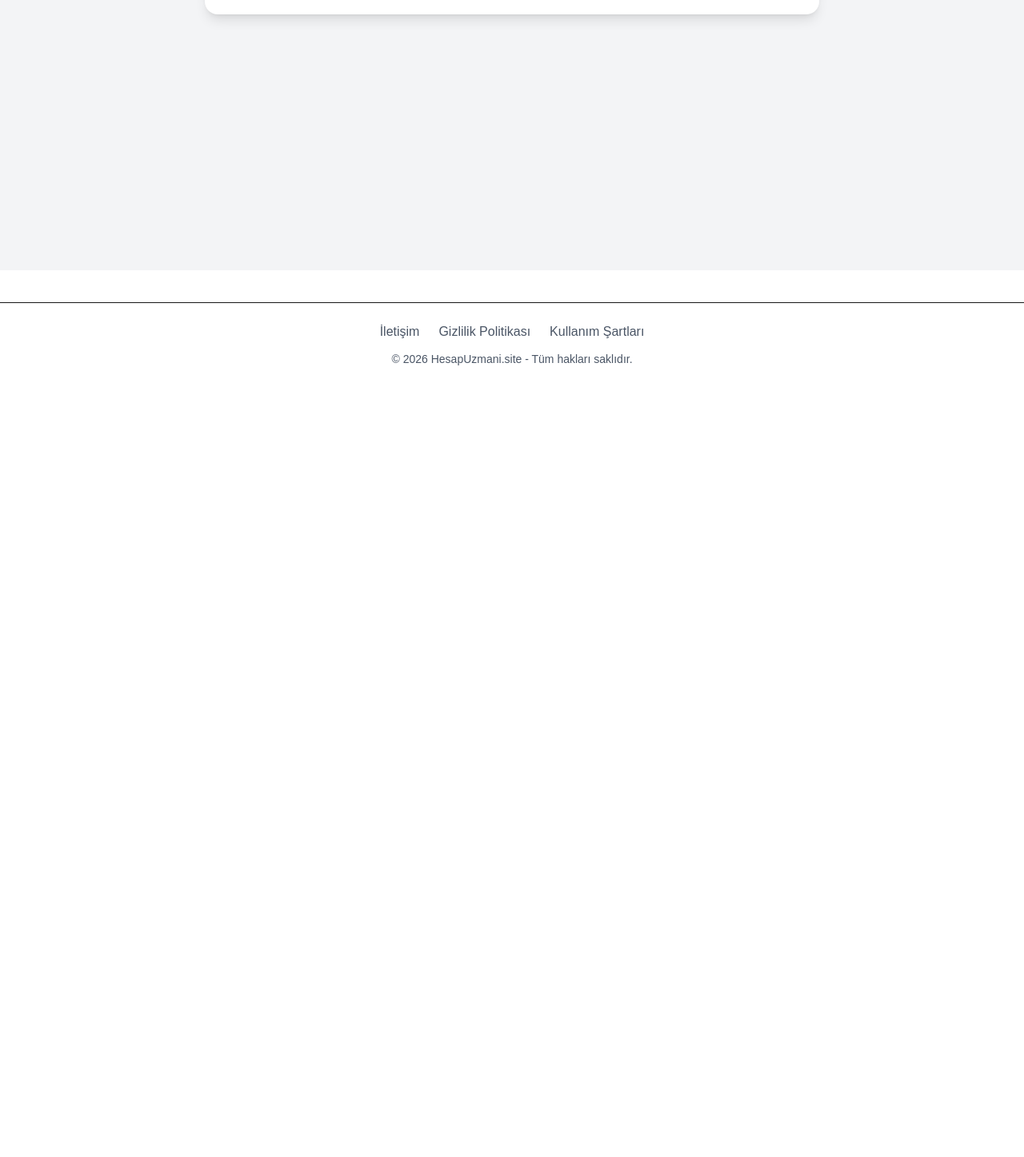
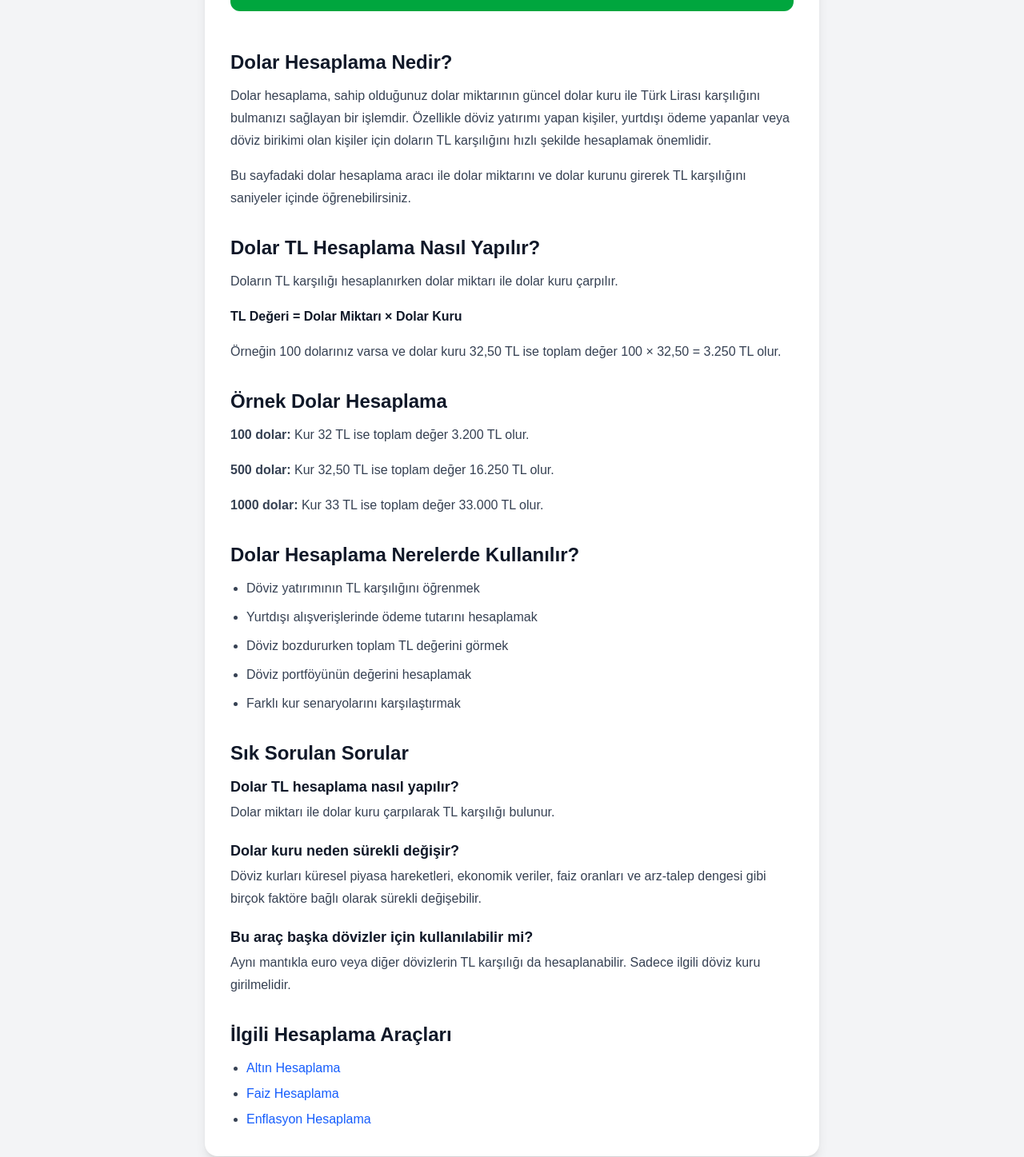
Before and after one commit to erkanckr455/kolayhesapla, a Next.js app: page /dolar-hesaplama in a window 1280 px wide. Shown: the part 523-1970 px from the top of the page at 80% size. Before the commit the page ends 1006 px from the top, so only its background shows below. Built offline with nearby package versions, Linux system fonts and the light colour scheme.

Commit message:
Dolar hesaplama sayfasina SEO icerigi eklendi

```diff
--- a/app/dolar-hesaplama/page.tsx
+++ b/app/dolar-hesaplama/page.tsx
@@ -22,7 +22,7 @@ export default function Page() {
   return (
     <CalculatorLayout
       title="Dolar Hesaplama"
-      description="Dolar miktarını güncel kur ile TL karşılığına çevir."
+      description="Dolar miktarını güncel dolar kuru ile TL karşılığına kolayca çevirin. USD - TL dönüşümünü saniyeler içinde hesaplayın."
     >
       <div className="space-y-5">
 
@@ -65,6 +65,136 @@ export default function Page() {
           <p className="text-gray-800"><strong>TL Karşılığı:</strong> {sonuc}</p>
         </div>
       )}
+
+      <div className="mt-12 space-y-8 text-gray-700 leading-7">
+
+        <section>
+          <h2 className="text-2xl font-bold text-gray-900 mb-3">
+            Dolar Hesaplama Nedir?
+          </h2>
+          <p className="mb-4">
+            Dolar hesaplama, sahip olduğunuz dolar miktarının güncel dolar kuru
+            ile Türk Lirası karşılığını bulmanızı sağlayan bir işlemdir.
+            Özellikle döviz yatırımı yapan kişiler, yurtdışı ödeme yapanlar
+            veya döviz birikimi olan kişiler için doların TL karşılığını
+            hızlı şekilde hesaplamak önemlidir.
+          </p>
+          <p>
+            Bu sayfadaki dolar hesaplama aracı ile dolar miktarını ve dolar
+            kurunu girerek TL karşılığını saniyeler içinde öğrenebilirsiniz.
+          </p>
+        </section>
+
+        <section>
+          <h2 className="text-2xl font-bold text-gray-900 mb-3">
+            Dolar TL Hesaplama Nasıl Yapılır?
+          </h2>
+          <p className="mb-4">
+            Doların TL karşılığı hesaplanırken dolar miktarı ile dolar kuru
+            çarpılır.
+          </p>
+
+          <p className="font-semibold text-gray-900 mb-4">
+            TL Değeri = Dolar Miktarı × Dolar Kuru
+          </p>
+
+          <p>
+            Örneğin 100 dolarınız varsa ve dolar kuru 32,50 TL ise
+            toplam değer 100 × 32,50 = 3.250 TL olur.
+          </p>
+        </section>
+
+        <section>
+          <h2 className="text-2xl font-bold text-gray-900 mb-3">
+            Örnek Dolar Hesaplama
+          </h2>
+
+          <div className="space-y-4">
+            <p><strong>100 dolar:</strong> Kur 32 TL ise toplam değer 3.200 TL olur.</p>
+            <p><strong>500 dolar:</strong> Kur 32,50 TL ise toplam değer 16.250 TL olur.</p>
+            <p><strong>1000 dolar:</strong> Kur 33 TL ise toplam değer 33.000 TL olur.</p>
+          </div>
+        </section>
+
+        <section>
+          <h2 className="text-2xl font-bold text-gray-900 mb-3">
+            Dolar Hesaplama Nerelerde Kullanılır?
+          </h2>
+
+          <ul className="list-disc ml-5 space-y-2">
+            <li>Döviz yatırımının TL karşılığını öğrenmek</li>
+            <li>Yurtdışı alışverişlerinde ödeme tutarını hesaplamak</li>
+            <li>Döviz bozdururken toplam TL değerini görmek</li>
+            <li>Döviz portföyünün değerini hesaplamak</li>
+            <li>Farklı kur senaryolarını karşılaştırmak</li>
+          </ul>
+        </section>
+
+        <section>
+          <h2 className="text-2xl font-bold text-gray-900 mb-3">
+            Sık Sorulan Sorular
+          </h2>
+
+          <div className="space-y-5">
+
+            <div>
+              <h3 className="text-lg font-semibold text-gray-900 mb-1">
+                Dolar TL hesaplama nasıl yapılır?
+              </h3>
+              <p>
+                Dolar miktarı ile dolar kuru çarpılarak TL karşılığı bulunur.
+              </p>
+            </div>
+
+            <div>
+              <h3 className="text-lg font-semibold text-gray-900 mb-1">
+                Dolar kuru neden sürekli değişir?
+              </h3>
+              <p>
+                Döviz kurları küresel piyasa hareketleri, ekonomik veriler,
+                faiz oranları ve arz-talep dengesi gibi birçok faktöre bağlı
+                olarak sürekli değişebilir.
+              </p>
+            </div>
+
+            <div>
+              <h3 className="text-lg font-semibold text-gray-900 mb-1">
+                Bu araç başka dövizler için kullanılabilir mi?
+              </h3>
+              <p>
+                Aynı mantıkla euro veya diğer dövizlerin TL karşılığı da
+                hesaplanabilir. Sadece ilgili döviz kuru girilmelidir.
+              </p>
+            </div>
+
+          </div>
+        </section>
+
+        <section>
+          <h2 className="text-2xl font-bold text-gray-900 mb-3">
+            İlgili Hesaplama Araçları
+          </h2>
+
+          <ul className="list-disc ml-5 space-y-1">
+            <li>
+              <a href="/altin-hesaplama" className="text-blue-600 hover:underline">
+                Altın Hesaplama
+              </a>
+            </li>
+            <li>
+              <a href="/faiz-hesaplama" className="text-blue-600 hover:underline">
+                Faiz Hesaplama
+              </a>
+            </li>
+            <li>
+              <a href="/enflasyon-hesaplama" className="text-blue-600 hover:underline">
+                Enflasyon Hesaplama
+              </a>
+            </li>
+          </ul>
+        </section>
+
+      </div>
     </CalculatorLayout>
   )
 }
```
